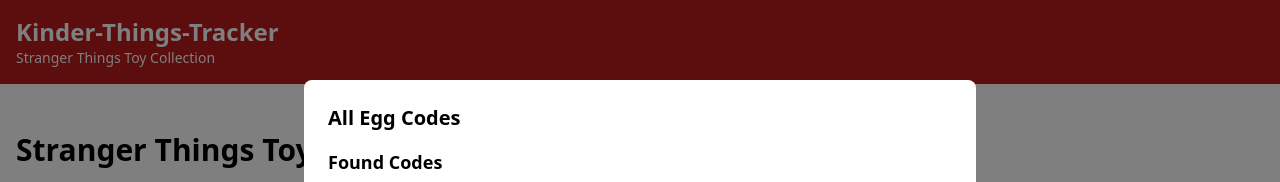
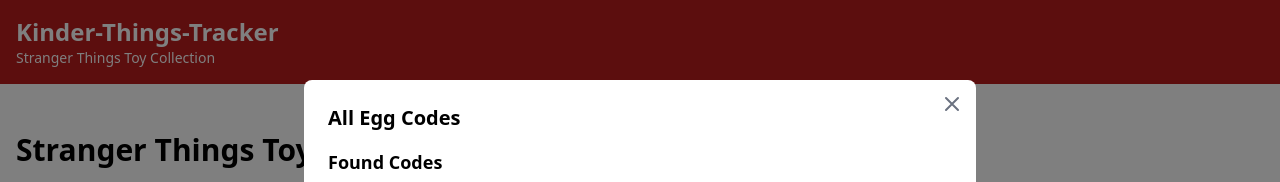
Before and after one commit to jettary/stranger-things-toys-tracker, a Next.js app in the folder packages/frontend/: page / in a window 1280 px wide. Both pictures are taken after a click on the button "view all codes". Shown: the top 182 px of the page. Built offline with nearby package versions, Linux system fonts and the light colour scheme.

Commit message:
Enhance `ViewAllCodesModal` to display separate sections for found and not found codes, with totals and improved UI.

```diff
--- a/packages/frontend/src/components/EggCodesModal.tsx
+++ b/packages/frontend/src/components/EggCodesModal.tsx
@@ -52,9 +52,28 @@
     }
   };
 
+  const handleBackdropClick = (e: React.MouseEvent<HTMLDivElement>) => {
+    // Only close if the backdrop itself was clicked, not its children
+    if (e.target === e.currentTarget) {
+      onClose();
+    }
+  };
+
   return (
-    <div className="fixed inset-0 bg-black bg-opacity-50 flex items-center justify-center z-50">
-      <div className="bg-white rounded-lg p-6 w-full max-w-md">
+    <div
+      className="fixed inset-0 bg-black bg-opacity-50 flex items-center justify-center z-50"
+      onClick={handleBackdropClick}
+    >
+      <div className="bg-white rounded-lg p-6 w-full max-w-md relative">
+        <button
+          onClick={onClose}
+          className="absolute top-3 right-3 text-gray-500 hover:text-gray-700"
+          aria-label="Close"
+        >
+          <svg xmlns="http://www.w3.org/2000/svg" className="h-6 w-6" fill="none" viewBox="0 0 24 24" stroke="currentColor">
+            <path strokeLinecap="round" strokeLinejoin="round" strokeWidth={2} d="M6 18L18 6M6 6l12 12" />
+          </svg>
+        </button>
         <h2 className="text-xl font-bold mb-4">Edit Egg Codes for {characterName}</h2>
 
         <div className="mb-4">
--- a/packages/frontend/src/components/ViewAllCodesModal.tsx
+++ b/packages/frontend/src/components/ViewAllCodesModal.tsx
@@ -50,9 +50,28 @@
 
   console.log({totalFoundCodes, totalNotFoundCodes});
 
+  const handleBackdropClick = (e: React.MouseEvent<HTMLDivElement>) => {
+    // Only close if the backdrop itself was clicked, not its children
+    if (e.target === e.currentTarget) {
+      onClose();
+    }
+  };
+
   return (
-    <div className="fixed inset-0 bg-black bg-opacity-50 flex items-center justify-center z-50">
-      <div className="bg-white rounded-lg p-6 w-full max-w-2xl max-h-[80vh] overflow-y-auto">
+    <div
+      className="fixed inset-0 bg-black bg-opacity-50 flex items-center justify-center z-50"
+      onClick={handleBackdropClick}
+    >
+      <div className="bg-white rounded-lg p-6 w-full max-w-2xl max-h-[80vh] overflow-y-auto relative">
+        <button
+          onClick={onClose}
+          className="absolute top-3 right-3 text-gray-500 hover:text-gray-700"
+          aria-label="Close"
+        >
+          <svg xmlns="http://www.w3.org/2000/svg" className="h-6 w-6" fill="none" viewBox="0 0 24 24" stroke="currentColor">
+            <path strokeLinecap="round" strokeLinejoin="round" strokeWidth={2} d="M6 18L18 6M6 6l12 12" />
+          </svg>
+        </button>
         <h2 className="text-xl font-bold mb-4">All Egg Codes</h2>
 
         {/* Found Codes Section */}
```
